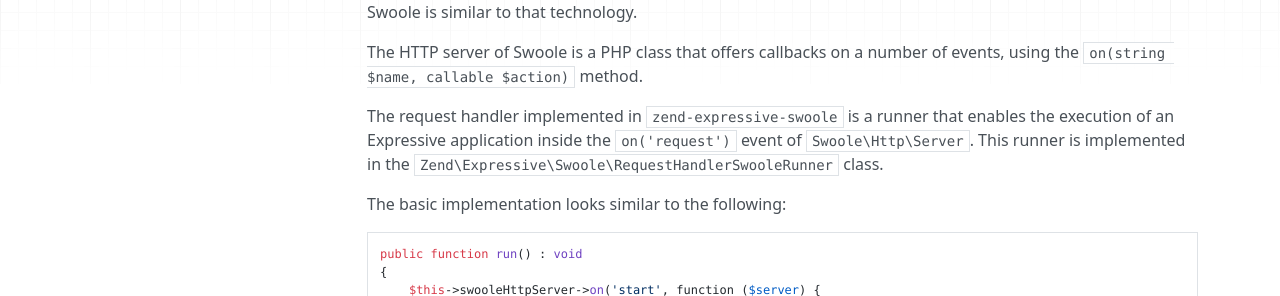
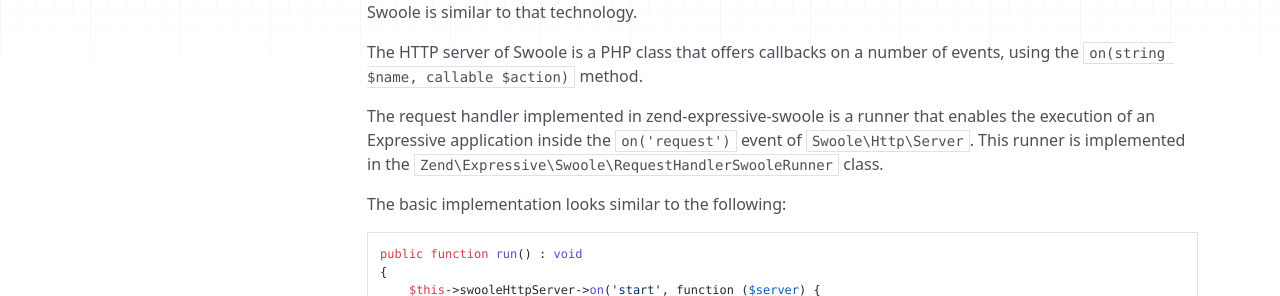
Before and after one commit to zendframework/zend-expressive-swoole, an MkDocs documentation site: the page built from docs/book/how_it_works.md, in a window 1280 px wide and 900 px high. Shown: the part 222-518 px from the top of the window. Built offline with MkDocs 1.6.1, drawn with Linux system fonts in a browser that asks for light colours; nearby versions of some CDN libraries; old or Windows-style settings are respelled for this version of MkDocs.

Commit message:
Removes code marks around package name in docs

```diff
--- a/docs/book/how_it_works.md
+++ b/docs/book/how_it_works.md
@@ -9,7 +9,7 @@ developers; the execution model under Swoole is similar to that technology.
 The HTTP server of Swoole is a PHP class that offers callbacks on a number of events,
 using the `on(string $name, callable $action)` method.
 
-The request handler implemented in `zend-expressive-swoole` is a runner that
+The request handler implemented in zend-expressive-swoole is a runner that
 enables the execution of an Expressive application inside the `on('request')`
 event of `Swoole\Http\Server`. This runner is implemented in the
 `Zend\Expressive\Swoole\RequestHandlerSwooleRunner` class.
```
